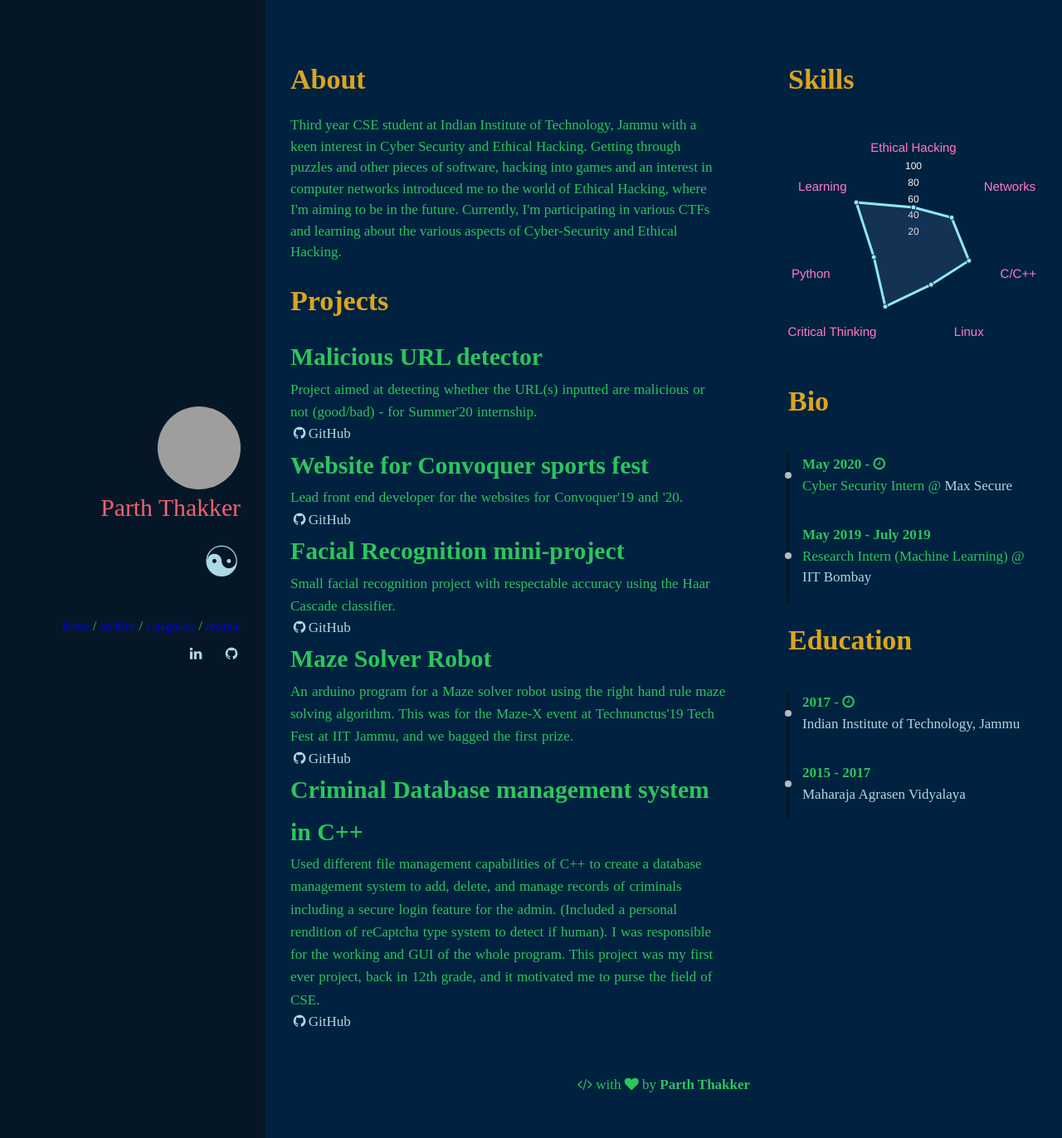
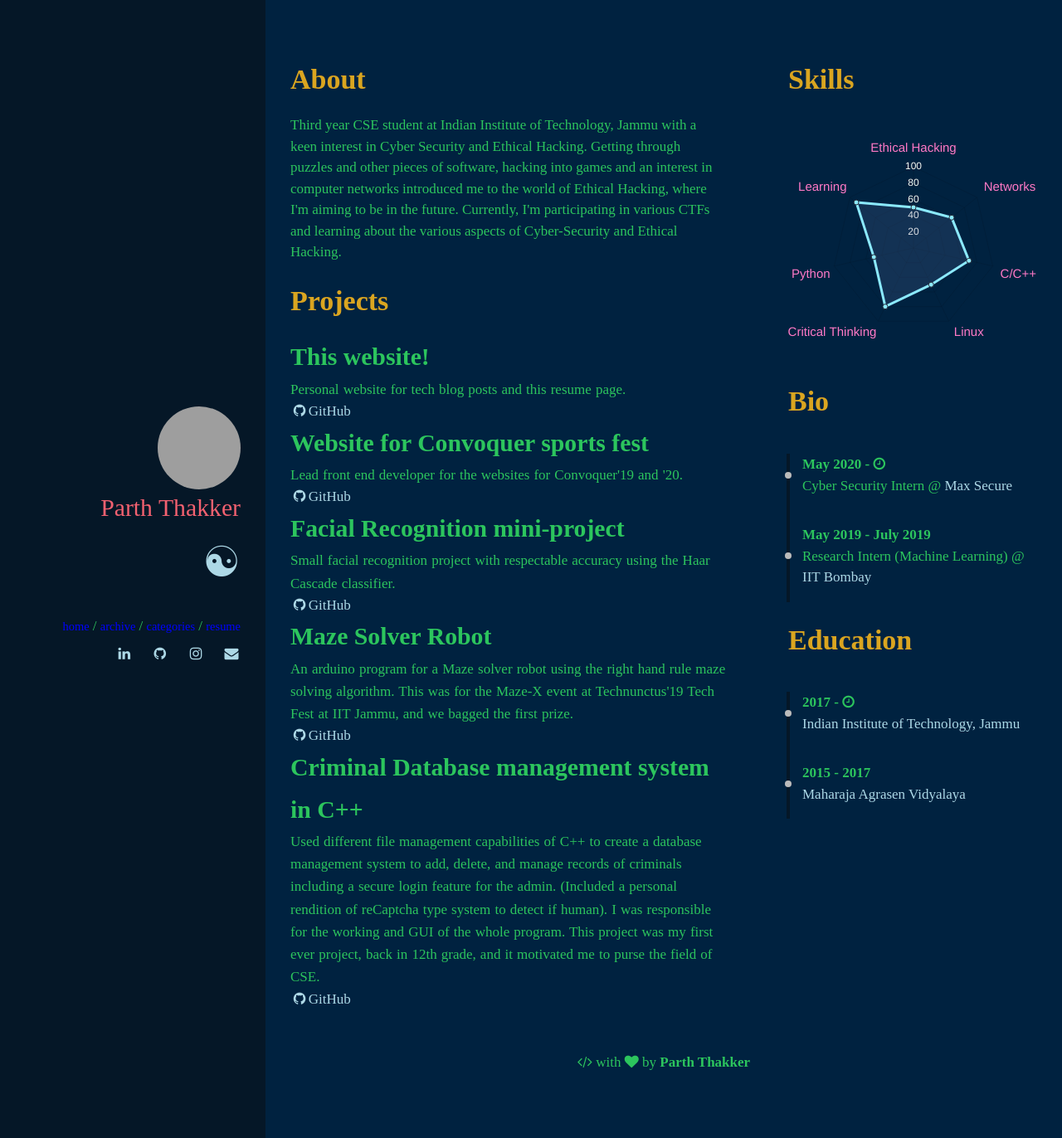
Before and after one commit to parthdt/parthdt.github.io, a Jekyll site: the page built from resume.html, in a window 1280 px wide. Shown: the whole page at 83% size. Built offline with Jekyll 4.4.1, drawn with Linux system fonts in a browser that asks for light colours; nearby versions of some CDN libraries; some web fonts are replaced.

Commit message:
updated social links

```diff
--- a/_config.yml
+++ b/_config.yml
@@ -37,7 +37,7 @@ owner:
   avatar: leonids-logo.png
   job: "Computer Science Student"
   bio: "☯"
-  email:
+  email: parth_thakker@hotmail.com
   disqus-shortname:
   twitter: #username
   facebook: #username
@@ -54,7 +54,7 @@ owner:
   linkedin: "parth-thakker-58ab54175/"
   skype: #username
   xing: #username
-  instagram: #username
+  instagram: parthdt
   lastfm: #username
   tumblr: #username
   pinterest: #username
--- a/_data/index/projects.yml
+++ b/_data/index/projects.yml
@@ -1,7 +1,7 @@
-- name: Malicious URL detector
-  descr: "Project aimed at detecting whether the URL(s) inputted are malicious or not (good/bad) - for Summer'20 internship."
+- name: This website!
+  descr: "Personal website for tech blog posts and this resume page."
   image: pong.png
-  github: https://github.com/parthdt/MUD-project
+  github: https://github.com/parthdt/parthdt.github.io
 
 - name: Website for Convoquer sports fest
   descr: "Lead front end developer for the websites for Convoquer'19 and '20."
--- a/_includes/social-links.html
+++ b/_includes/social-links.html
@@ -12,20 +12,15 @@
 </script>
 <div class="social-links">
   <ul>
-    {% if author.email %}
-      <li>
-      <script>gen_mail_to_link('{{ author.email }}', 'Hello from website');</script>
-      </li>
-    {% endif %}
     {% if author.twitter %}<li><a href="http://twitter.com/{{ author.twitter }}" class="social-link-item" target="_blank"><i class="fa fa-fw fa-twitter"></i></a></li>{% endif %}
     {% if author.facebook %}<li><a href="http://facebook.com/{{ author.facebook }}" class="social-link-item" target="_blank"><i class="fa fa-fw fa-facebook"></i></a></li>{% endif %}
     {% if author.google.plus %}<li><a href="http://plus.google.com/+{{ author.google.plus }}" class="social-link-item" target="_blank"><i class="fa fa-fw fa-google-plus"></i> Google+</a></li>{% endif %}
     {% if author.linkedin %}<li><a href="http://linkedin.com/in/{{ author.linkedin }}" class="social-link-item" target="_blank"><i class="fa fa-fw fa-linkedin"></i></a></li>{% endif %}
     {% if author.skype %}<li><a href="skype:{{ author.skype }}" class="social-link-item" target="_blank"><i class="fa fa-fw fa-skype"></i></a></li>{% endif %}
     {% if author.xing %}<li><a href="http://www.xing.com/profile/{{ author.xing }}" class="social-link-item" target="_blank"><i class="fa fa-fw fa-xing"></i></a></li>{% endif %}
-    {% if author.instagram %}<li><a href="http://instagram.com/{{ author.instagram }}" class="social-link-item" target="_blank"><i class="fa fa-fw fa-instagram"></i></a></li>{% endif %}
     {% if author.tumblr %}<li><a href="http://{{ author.tumblr }}.tumblr.com" class="social-link-item" target="_blank"><i class="fa fa-fw fa-tumblr"></i></a></li>{% endif %}
     {% if author.github %}<li><a href="http://github.com/{{ author.github }}" class="social-link-item" target="_blank"><i class="fa fa-fw fa-github"></i></a></li>{% endif %}
+    {% if author.instagram %}<li><a href="http://instagram.com/{{ author.instagram }}" class="social-link-item" target="_blank"><i class="fa fa-fw fa-instagram"></i></a></li>{% endif %}
     {% if author.gitlab %}<li><a href="http://gitlab.com/u/{{ author.gitlab }}" class="social-link-item" target="_blank"><i class="fa fa-fw fa-gitlab"></i></a></li>{% endif %}
     {% if author.stackoverflow %}<li><a href="http://stackoverflow.com/users/{{ author.stackoverflow }}" class="social-link-item" target="_blank"><i class="fa fa-fw fa-stack-overflow"></i></a></li>{% endif %}
     {% if author.lastfm %}<li><a href="http://lastfm.com/user/{{ author.lastfm }}" class="social-link-item" target="_blank"><i class="fa fa-fw fa-music"></i></a></li>{% endif %}
@@ -41,5 +36,10 @@
     {% if author.codepen %}<li><a href="http://codepen.io/{{ author.codepen }}" class="social-link-item" target="_blank"><i class="fa fa-fw fa-codepen"></i></a></li>{% endif %}
     {% if author.reddit %}<li><a href="https://reddit.com/user/{{ author.reddit }}" class="social-link-item" target="_blank"><i class="fa fa-fw fa-reddit"></i></a></li>{% endif %}
     {% if author.telegram %}<li><a href="https://t.me/{{ author.telegram }}" class="social-link-item" target="_blank"><i class="fa fa-fw fa-telegram"></i></a></li>{% endif %}
+    {% if author.email %}
+      <li>
+      <script>gen_mail_to_link('{{ author.email }}', 'Hello from website');</script>
+      </li>
+    {% endif %}
   </ul>
 </div>
```
